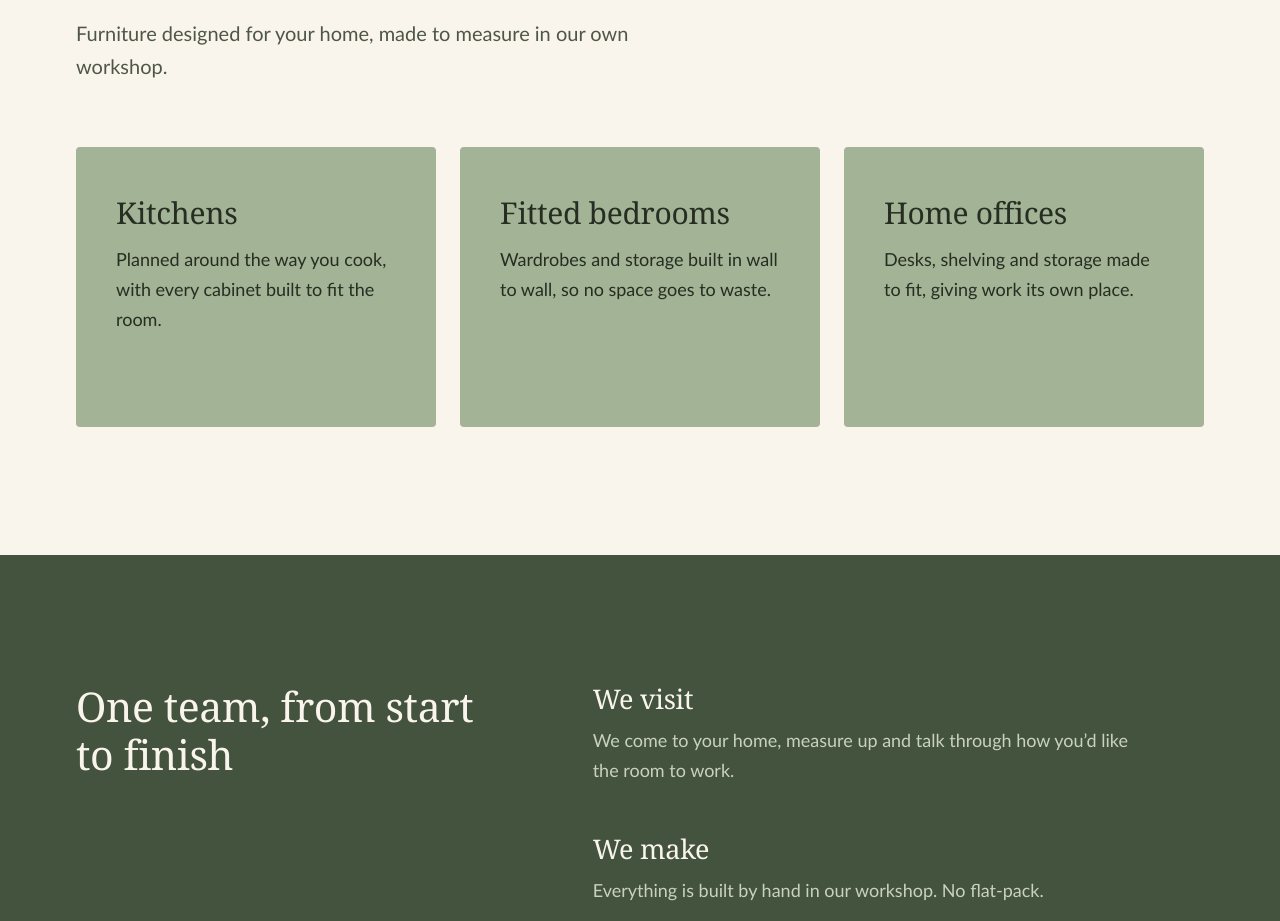
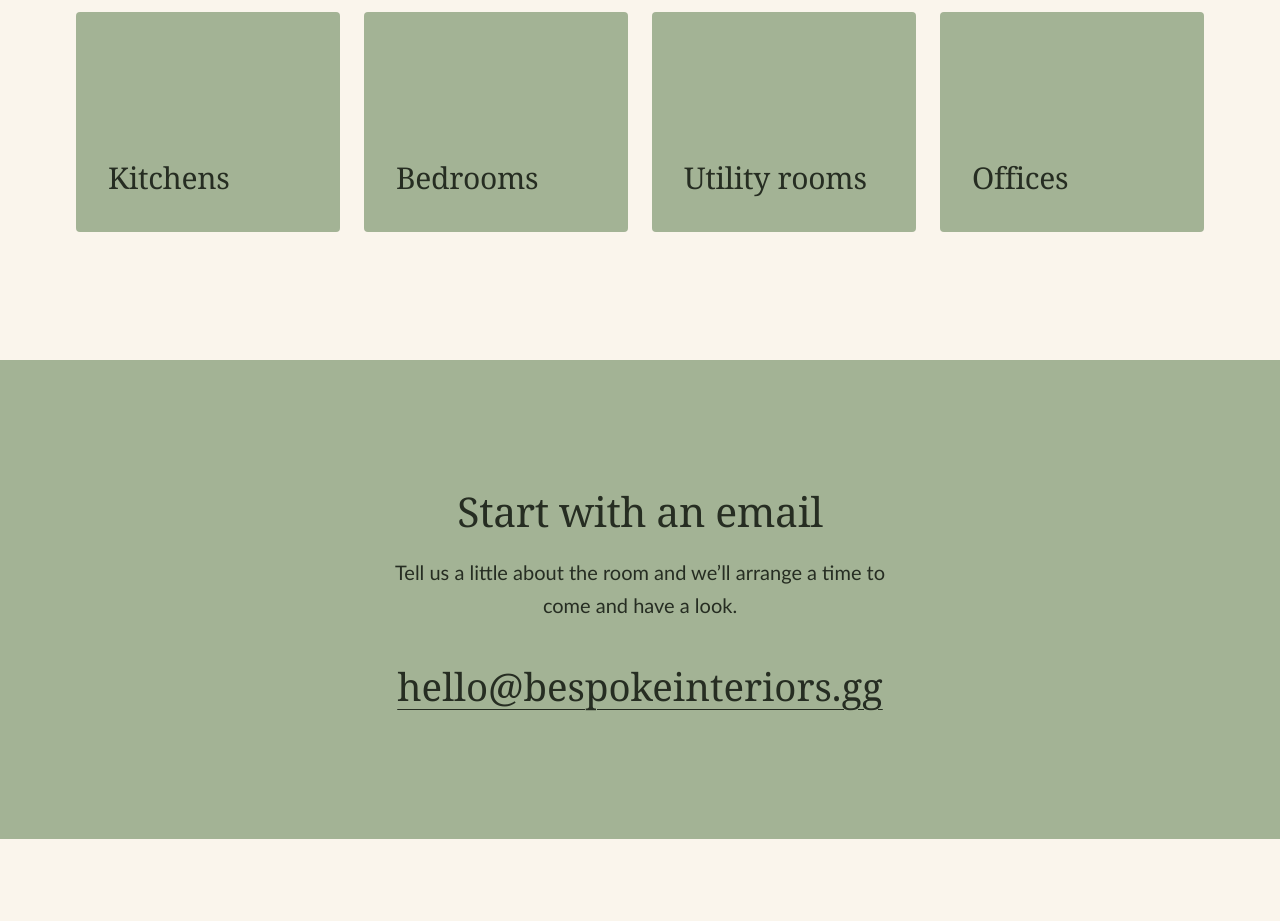
Before and after one commit to avaz-cloud/bespokeinteriors, a plain HTML site: page index.html in a window 1280 px wide. Shown: the part 933-1854 px from the top of the page. Drawn offline with Linux system fonts and the light colour scheme.

Commit message:
index.html

```diff
--- a/index.html
+++ b/index.html
@@ -49,23 +49,14 @@ a:focus-visible,.btn:focus-visible{outline:2px solid var(--forest);outline-offse
 
 /* Sections */
 .section{padding:128px 0}
-.section-head{max-width:640px;margin-bottom:64px}
+.section-head{max-width:640px;margin-bottom:48px}
 .section-head h2{font-size:clamp(32px,3.2vw,44px);line-height:1.15}
 .section-head p{margin-top:20px;font-size:20px}
 
-.services{display:grid;grid-template-columns:repeat(3,1fr);gap:24px}
-.service{background:var(--sage);border-radius:4px;padding:48px 40px 56px;min-height:280px}
+.services{list-style:none;margin:0;padding:0;display:grid;grid-template-columns:repeat(4,1fr);gap:24px}
+.service{background:var(--sage);border-radius:4px;padding:32px 32px 36px;min-height:220px;display:flex;align-items:flex-end}
 .service h3{font-size:30px;line-height:1.2}
-.service p{margin-top:14px;color:var(--ink)}
 
-.process{background:var(--forest)}
-.process h2,.process h3{color:var(--linen)}
-.process p{color:var(--on-dark-muted)}
-.process .wrap{display:grid;grid-template-columns:1fr 1.4fr;gap:80px;align-items:start}
-.process .section-head{margin-bottom:0}
-.steps{display:grid;gap:48px}
-.step h3{font-size:27px;line-height:1.2}
-.step p{margin-top:10px;max-width:560px}
 
 /* Contact */
 .contact{background:var(--sage);text-align:center}
@@ -88,10 +79,10 @@ a:focus-visible,.btn:focus-visible{outline:2px solid var(--forest);outline-offse
   .wrap{padding:0 24px}
   .hero{padding:56px 0 96px}
   .section{padding:88px 0}
-  .services{grid-template-columns:1fr}
-  .service{min-height:0;padding:40px 28px}
-  .process .wrap{grid-template-columns:1fr;gap:48px}
-}
+  .services{grid-template-columns:1fr 1fr;gap:16px}
+  .service{min-height:150px;padding:24px}
+  .service h3{font-size:24px}
+  }
 </style>
 </head>
 <body>
@@ -109,7 +100,7 @@ a:focus-visible,.btn:focus-visible{outline:2px solid var(--forest);outline-offse
     <div class="wrap">
       <div class="hero-copy">
         <h1>Our new website is nearly ready.</h1>
-        <p>While we finish it off, we’re working as usual. Email us about your kitchen, bedroom or home office and we’ll be in touch.</p>
+        <p>While we finish it off, we’re working as usual. Email us and we’ll be in touch.</p>
         <a class="btn btn-primary" href="mailto:hello@bespokeinteriors.gg">Email us</a>
       </div>
     </div>
@@ -119,44 +110,13 @@ a:focus-visible,.btn:focus-visible{outline:2px solid var(--forest);outline-offse
     <div class="wrap">
       <div class="section-head reveal">
         <h2>What we make</h2>
-        <p>Furniture designed for your home, made to measure in our own workshop.</p>
       </div>
-      <div class="services">
-        <article class="service reveal">
-          <h3>Kitchens</h3>
-          <p>Planned around the way you cook, with every cabinet built to fit the room.</p>
-        </article>
-        <article class="service reveal">
-          <h3>Fitted bedrooms</h3>
-          <p>Wardrobes and storage built in wall to wall, so no space goes to waste.</p>
-        </article>
-        <article class="service reveal">
-          <h3>Home offices</h3>
-          <p>Desks, shelving and storage made to fit, giving work its own place.</p>
-        </article>
-      </div>
-    </div>
-  </section>
-
-  <section class="section process">
-    <div class="wrap">
-      <div class="section-head reveal">
-        <h2>One team, from start to finish</h2>
-      </div>
-      <div class="steps">
-        <div class="step reveal">
-          <h3>We visit</h3>
-          <p>We come to your home, measure up and talk through how you’d like the room to work.</p>
-        </div>
-        <div class="step reveal">
-          <h3>We make</h3>
-          <p>Everything is built by hand in our workshop. No flat-pack.</p>
-        </div>
-        <div class="step reveal">
-          <h3>We fit</h3>
-          <p>The same people who made it fit it, so the finish is right.</p>
-        </div>
-      </div>
+      <ul class="services">
+        <li class="service reveal"><h3>Kitchens</h3></li>
+        <li class="service reveal"><h3>Bedrooms</h3></li>
+        <li class="service reveal"><h3>Utility rooms</h3></li>
+        <li class="service reveal"><h3>Offices</h3></li>
+      </ul>
     </div>
   </section>
 
```
